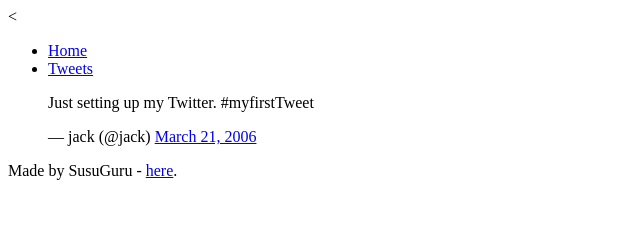
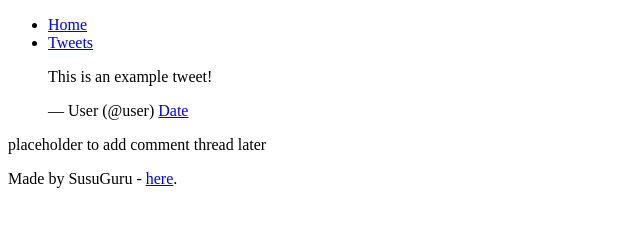
Before and after one commit to SusuGuru/My_First_Portfolio, a plain HTML site: page html_basic/tweets.html in a window 1280 px wide. Shown: the whole page, without its empty margins (0-640 px from the left). Drawn offline with Linux system fonts and the light colour scheme.

Commit message:
Add changes

```diff
--- a/html_basic/tweets.html
+++ b/html_basic/tweets.html
@@ -1,10 +1,10 @@
 <!DOCTYPE html>
 <html lang="en">
 <head>
-  <meta charset="UTF-8">
-  <title>My First Portfolio</title>
+  <meta charset="UTF-8" />
+  <title>Tweets</title>
 </head>
-<<body>
+<body>
   <header>
     <ul>
       <li><a href="index.html">Home</a></li>
@@ -13,15 +13,18 @@
   </header>
   <main>
     <article>
-  <blockquote class="twitter-tweet">
-    <p lang="en" dir="ltr">Just setting up my Twitter. #myfirstTweet</p>&mdash; jack (@jack) <a href="https://twitter.com/jack/status/20?ref_src=twsrc%5Etfw">March 21, 2006</a>
-  </blockquote>
-  <script async src="https://platform.twitter.com/widgets.js" charset="utf-8"></script>
-</article>
+      <!-- Embedded tweet code -->
+      <blockquote class="twitter-tweet">
+        <p lang="en" dir="ltr">This is an example tweet!</p>&mdash; User (@user) <a href="https://twitter.com/user/status/1234567890?ref_src=twsrc%5Etfw">Date</a>
+      </blockquote>
+      <script async src="https://platform.twitter.com/widgets.js" charset="utf-8"></script>
+    </article>
+    <aside>
+      <p>placeholder to add comment thread later</p>
+    </aside>
   </main>
   <footer>
     <p>Made by SusuGuru - <a href="https://github.com/SusuGuru" target="_blank">here</a>.</p>
   </footer>
 </body>
-
 </html>
```
